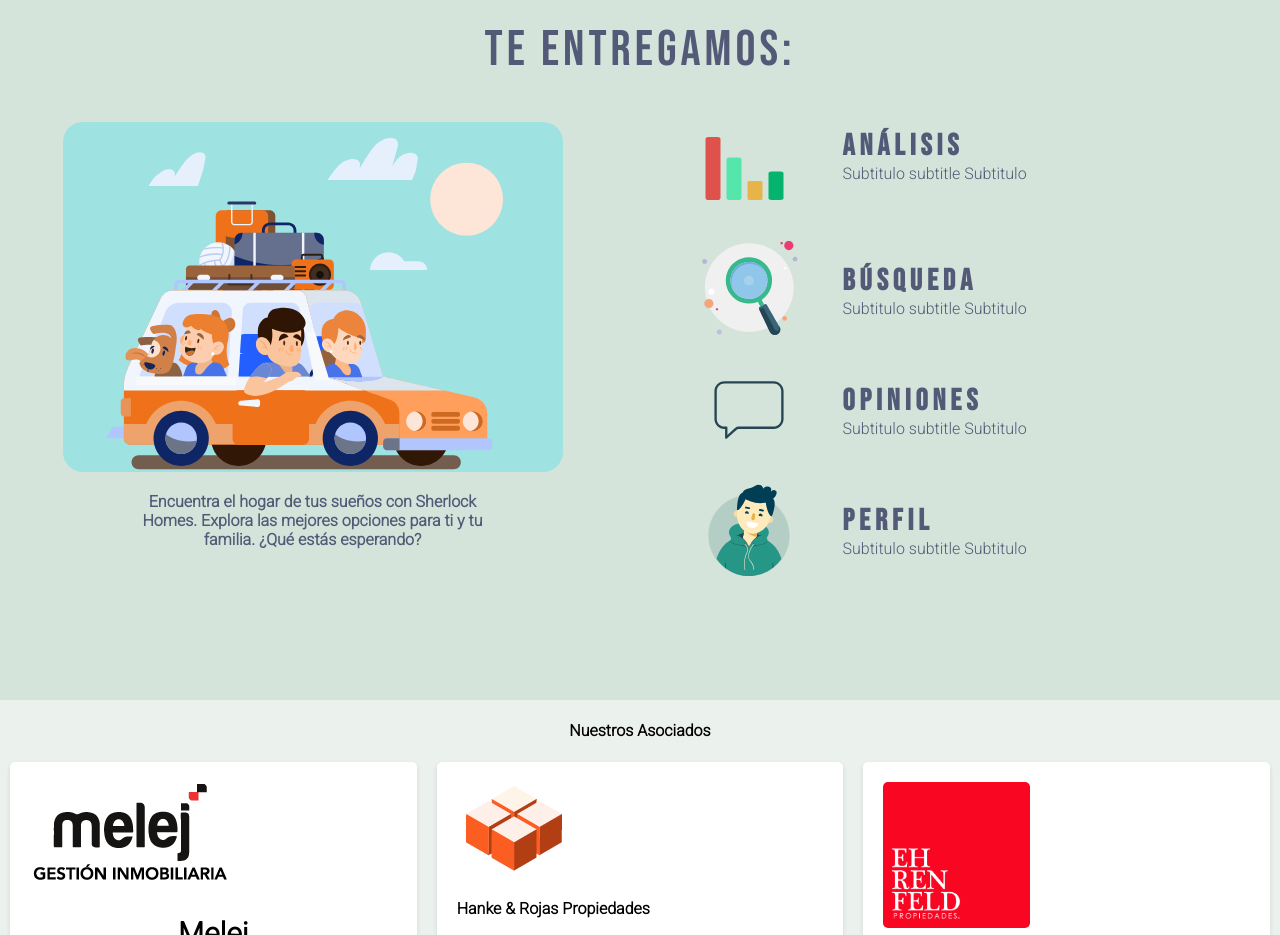
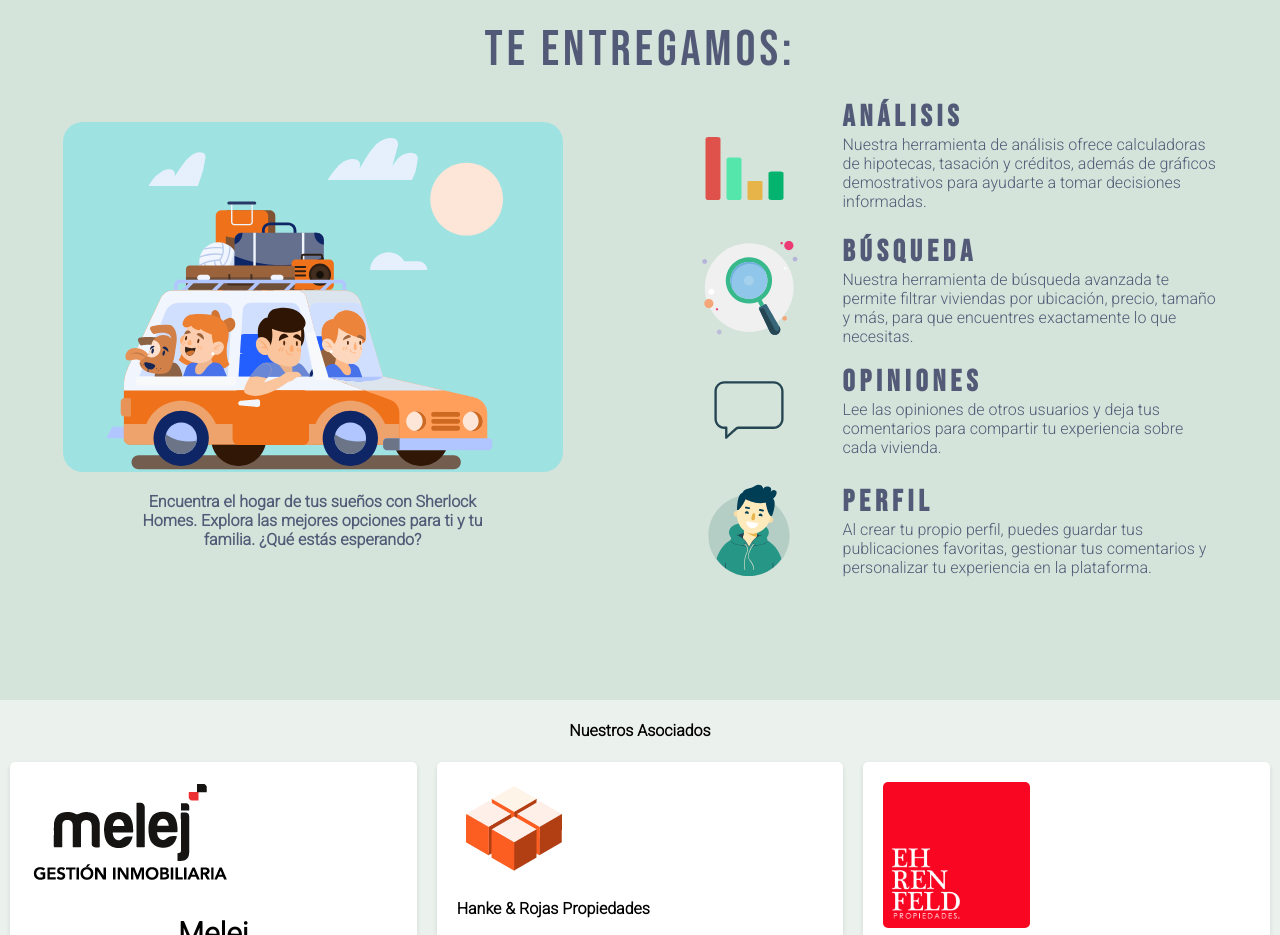
Before and after one commit to ElBugs99/Sherlock-Homes, a React (Create React App) app in the folder client/: page / in a window 1280 px wide. Shown: the part 900-1835 px from the top of the page. Built offline with nearby package versions, Linux system fonts and the light colour scheme; no server answers.

Commit message:
mission section styling

```diff
--- a/client/src/Components/MissionSection/MissionSection.js
+++ b/client/src/Components/MissionSection/MissionSection.js
@@ -93,7 +93,9 @@ export default function MissionSection() {
 
               <div className='m-row-info'>
                 <div className='m-row-info-title'>Análisis</div>
-                <div className='m-row-info-subtitle'>Subtitulo subtitle Subtitulo</div>
+                <div className='m-row-info-subtitle'>
+                  Nuestra herramienta de análisis ofrece calculadoras de hipotecas, tasación y créditos, además de gráficos demostrativos para ayudarte a tomar decisiones informadas.
+                </div>
               </div>
             </div>
 
@@ -108,7 +110,9 @@ export default function MissionSection() {
               </div>
               <div className='m-row-info'>
                 <div className='m-row-info-title'>Búsqueda</div>
-                <div className='m-row-info-subtitle'>Subtitulo subtitle Subtitulo</div>
+                <div className='m-row-info-subtitle'>
+                  Nuestra herramienta de búsqueda avanzada te permite filtrar viviendas por ubicación, precio, tamaño y más, para que encuentres exactamente lo que necesitas.
+                </div>
               </div>
             </div>
 
@@ -124,7 +128,9 @@ export default function MissionSection() {
 
               <div className='m-row-info'>
                 <div className='m-row-info-title'>Opiniones</div>
-                <div className='m-row-info-subtitle'>Subtitulo subtitle Subtitulo</div>
+                <div className='m-row-info-subtitle'>
+                  Lee las opiniones de otros usuarios y deja tus comentarios para compartir tu experiencia sobre cada vivienda.
+                </div>
               </div>
             </div>
 
@@ -140,7 +146,9 @@ export default function MissionSection() {
 
               <div className='m-row-info'>
                 <div className='m-row-info-title'>Perfil</div>
-                <div className='m-row-info-subtitle'>Subtitulo subtitle Subtitulo</div>
+                <div className='m-row-info-subtitle'>
+                  Al crear tu propio perfil, puedes guardar tus publicaciones favoritas, gestionar tus comentarios y personalizar tu experiencia en la plataforma.
+                </div>
               </div>
             </div>
 
--- a/client/src/Components/MissionSection/missionSection.css
+++ b/client/src/Components/MissionSection/missionSection.css
@@ -72,10 +72,11 @@
 }
 
 .m-row-info {
-    width: 70%;
+    width: 60%;
     display: flex;
     justify-content: center;
     flex-direction: column;
+    /* font-weight: 600; */
 }
 
 .m-lottie {
```
